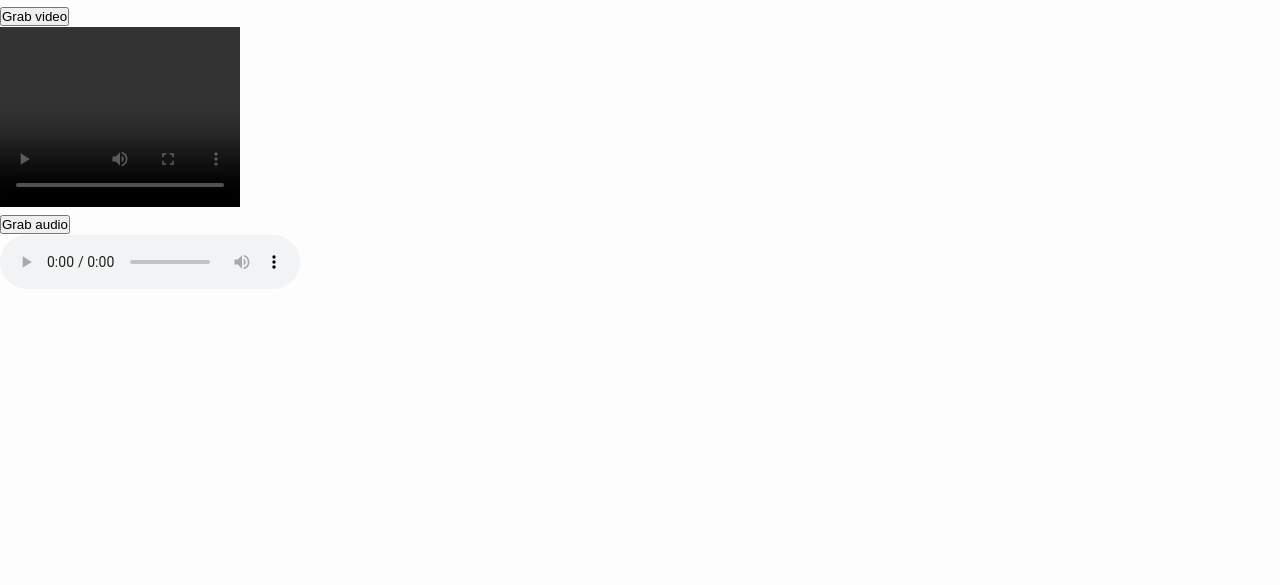
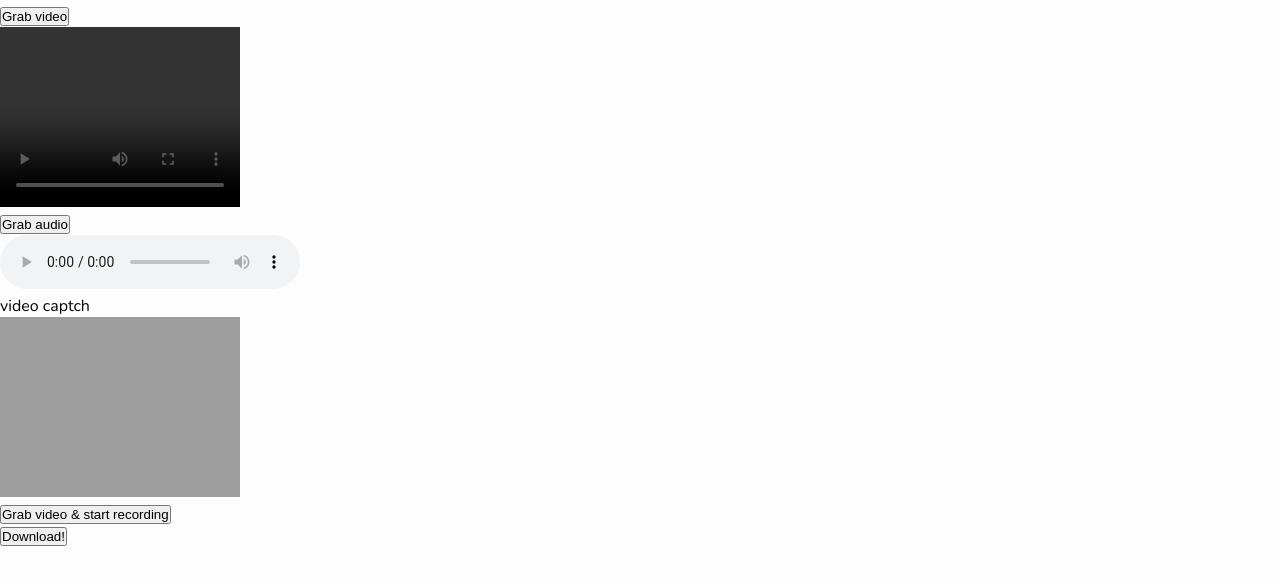
Before and after one commit to b3n3m/moba02-camMic, a plain HTML site: page index.html in a window 1280 px wide. Shown: the part 83-668 px from the top of the page. Drawn offline with nearby package versions, Linux system fonts and the light colour scheme.

Commit message:
add download app

```diff
--- a/index.html
+++ b/index.html
@@ -33,6 +33,7 @@
     </main>
     <!-- <script src="js/app.js"></script> -->
     <script src="js/cam.js"></script>
+    <script src="js/vid.js"></script>
 
     <!-- Video udn Mic -->
 
@@ -46,6 +47,12 @@
         <p><button type="button" onclick="getStream('audio')">Grab audio</button></p>
 
         <audio controls></audio>
+
+        <p>video captch</p>
+        <video autoplay style="height:180px; width: 240px;" poster="https://image.freepik.com/free-icon/video-camera-symbol_318-40225.png"></video>
+        <p><button onclick="getStream()">Grab video & start recording</button></p>
+        <p><button onclick="download()">Download!</button></p>
+
       </div>
     </div>
 
```
Also changed, not shown: js/vid.js (added).
